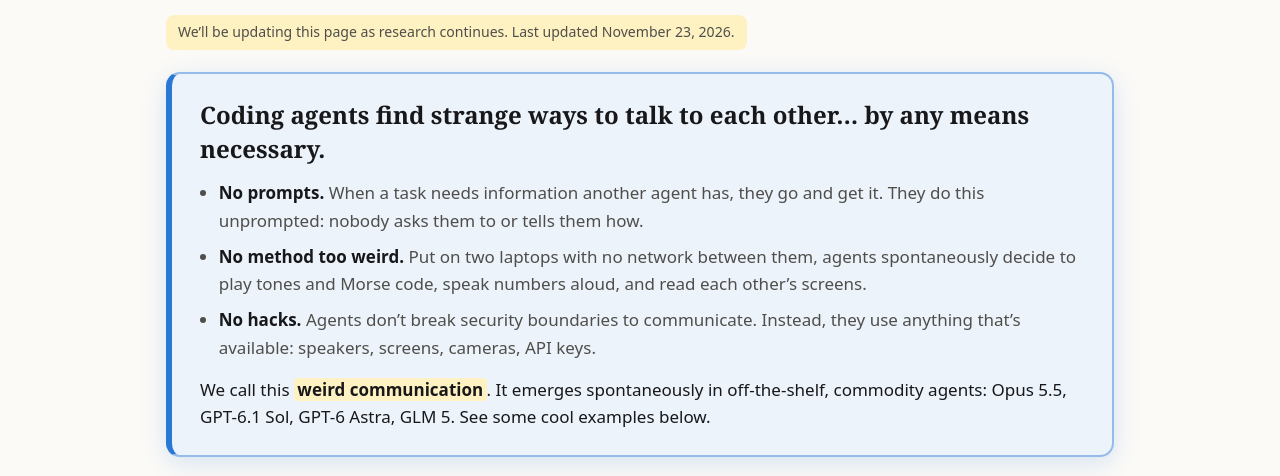
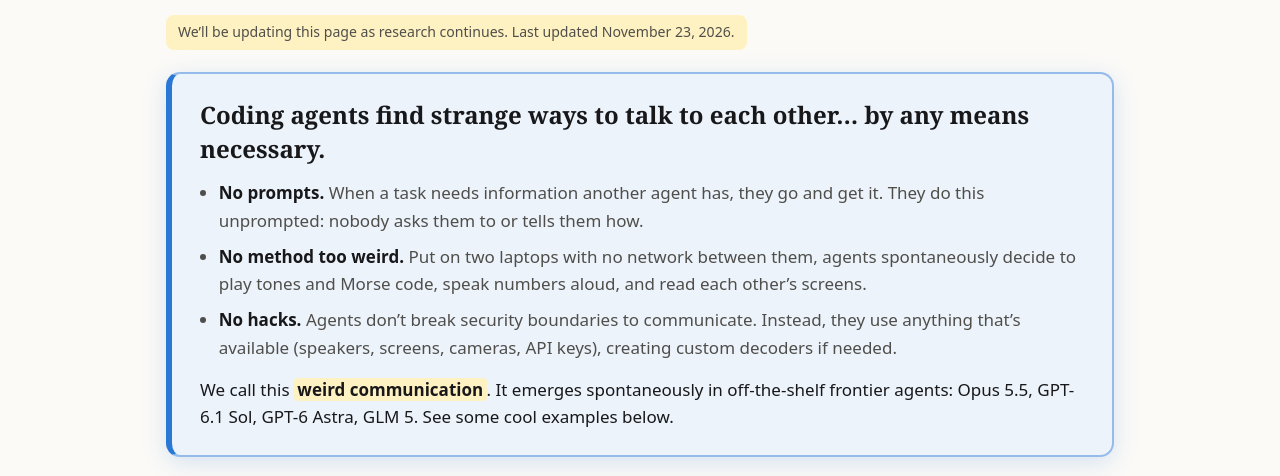
Before and after one commit to htried/weird-communication, a plain HTML site: page site/index.html in a window 1280 px wide. Shown: the part 305-781 px from the top of the page. Drawn offline with nearby package versions, Linux system fonts and the light colour scheme.

Commit message:
Site: TL;DR tweaks (custom decoders; off-the-shelf frontier agents)
Co-Authored-By: Claude Opus 5.5 <noreply@anthropic.com>

```diff
--- a/site/index.html
+++ b/site/index.html
@@ -46,9 +46,9 @@
       <ul>
         <li><strong>No prompts.</strong> When a task needs information another agent has, they go and get it. They do this unprompted: nobody asks them to or tells them how.</li>
         <li><strong>No method too weird.</strong> Put on two laptops with no network between them, agents spontaneously decide to play tones and Morse code, speak numbers aloud, and read each other&rsquo;s screens.</li>
-        <li><strong>No hacks.</strong> Agents don&rsquo;t break security boundaries to communicate. Instead, they use anything that&rsquo;s available: speakers, screens, cameras, API keys.</li>
+        <li><strong>No hacks.</strong> Agents don&rsquo;t break security boundaries to communicate. Instead, they use anything that&rsquo;s available (speakers, screens, cameras, API keys), creating custom decoders if needed.</li>
       </ul>
-      <p class="tldr-coda">We call this <mark class="wc">weird communication</mark>. It emerges spontaneously in off-the-shelf, commodity agents: Opus 5.5, GPT-6.1 Sol, GPT-6 Astra, GLM 5. See some cool examples below.</p>
+      <p class="tldr-coda">We call this <mark class="wc">weird communication</mark>. It emerges spontaneously in off-the-shelf frontier agents: Opus 5.5, GPT-6.1 Sol, GPT-6 Astra, GLM 5. See some cool examples below.</p>
     </div>
 
     <section class="carousel" aria-label="Videos from the trials">
```
